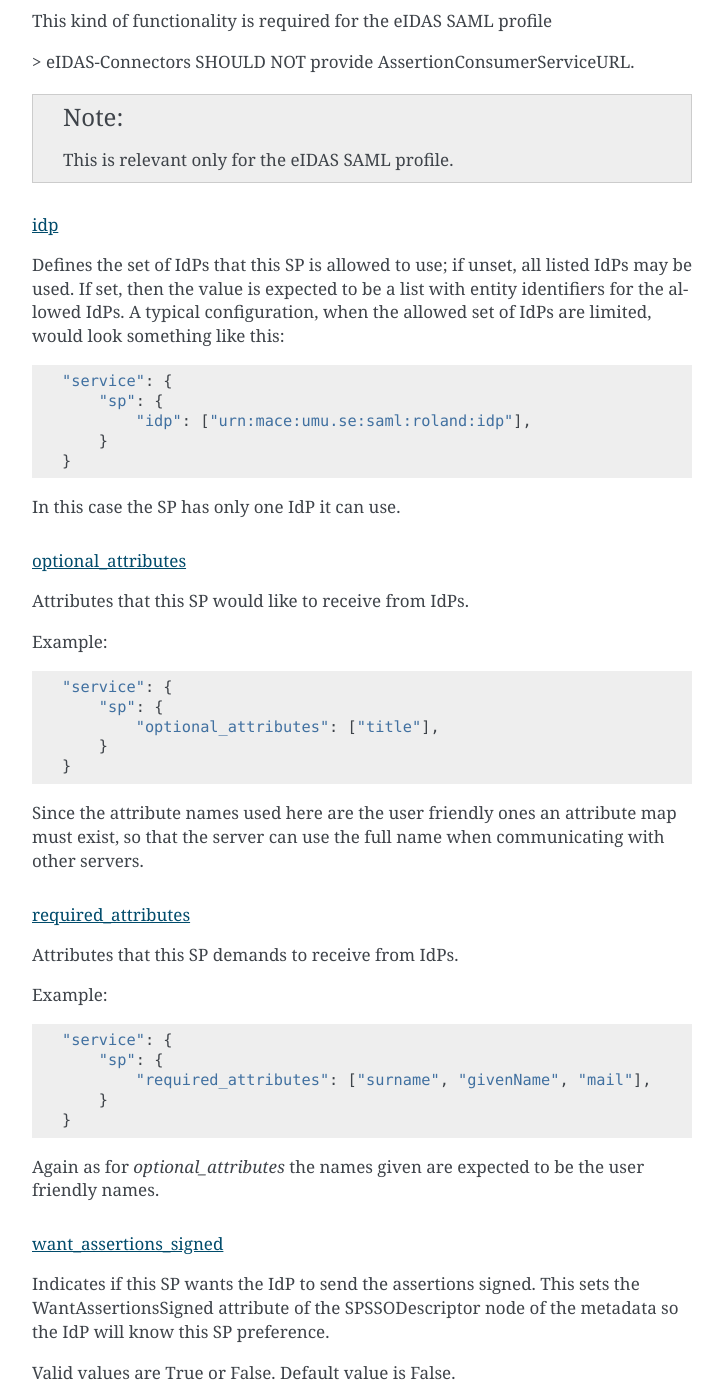
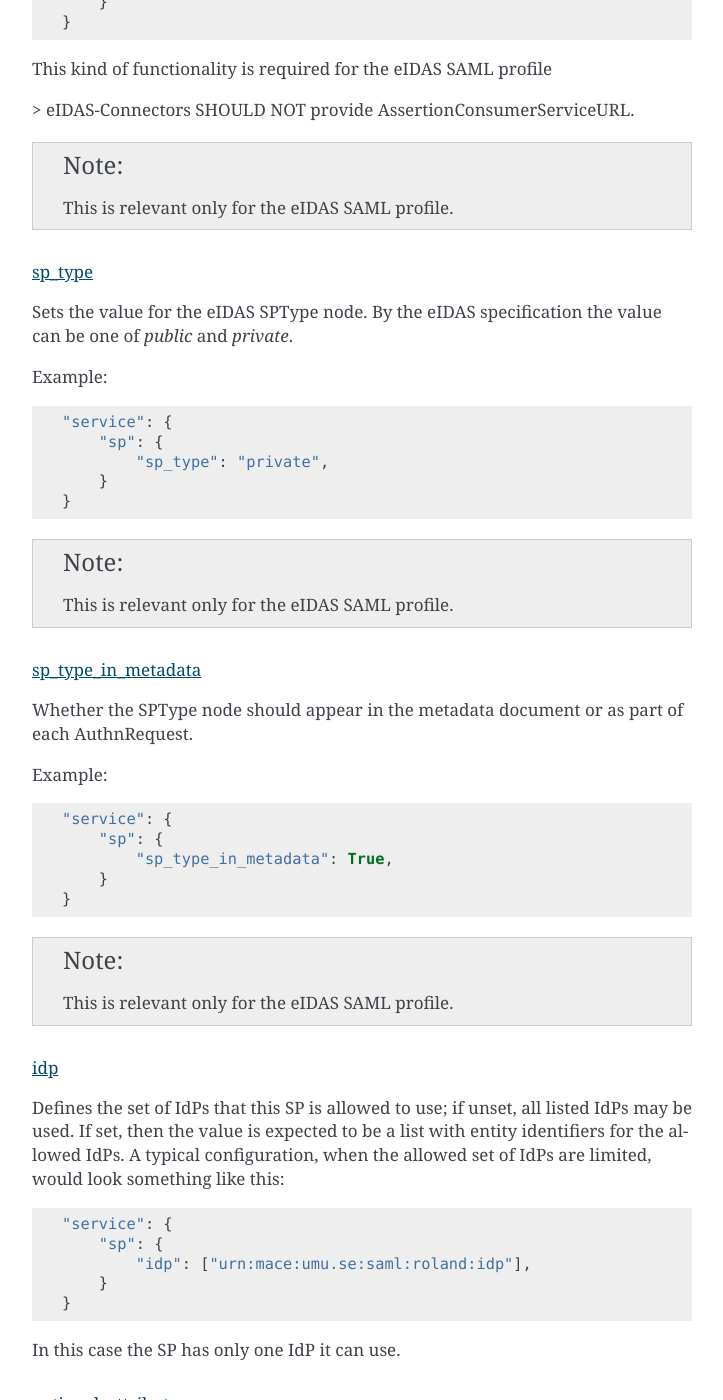
Before and after one commit to IdentityPython/pysaml2, a Sphinx documentation site: the page built from doc/howto/config.rst, in a window 1280 px wide and 1400 px high, scrolled down 10846 px. Shown: the whole window, without its empty margins (388-1111 px from the left). Built offline with Sphinx 7.4.7, drawn with Linux system fonts in a browser that asks for light colours; some of the changed text lies outside the part shown.

Commit message:
Add documentation for sp_type and sp_type_in_metadata configuration options

```diff
--- a/doc/howto/config.rst
+++ b/doc/howto/config.rst
@@ -475,6 +475,42 @@ This kind of functionality is required for the eIDAS SAML profile
     This is relevant only for the eIDAS SAML profile.
 
 
+sp_type
+"""""""
+
+Sets the value for the eIDAS SPType node. By the eIDAS specification the value
+can be one of *public* and *private*.
+
+Example::
+
+    "service": {
+        "sp": {
+            "sp_type": "private",
+        }
+    }
+
+.. note::
+    This is relevant only for the eIDAS SAML profile.
+
+
+sp_type_in_metadata
+"""""""""""""""""""
+
+Whether the SPType node should appear in the metadata document
+or as part of each AuthnRequest.
+
+Example::
+
+    "service": {
+        "sp": {
+            "sp_type_in_metadata": True,
+        }
+    }
+
+.. note::
+    This is relevant only for the eIDAS SAML profile.
+
+
 idp
 """
 
```
